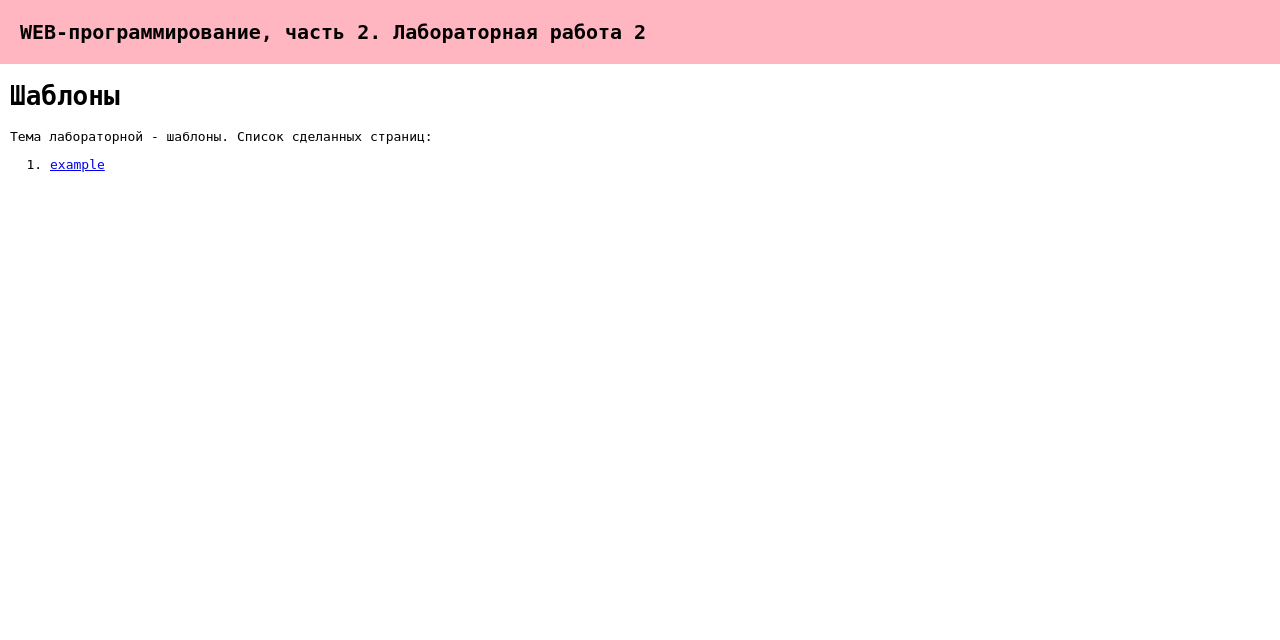
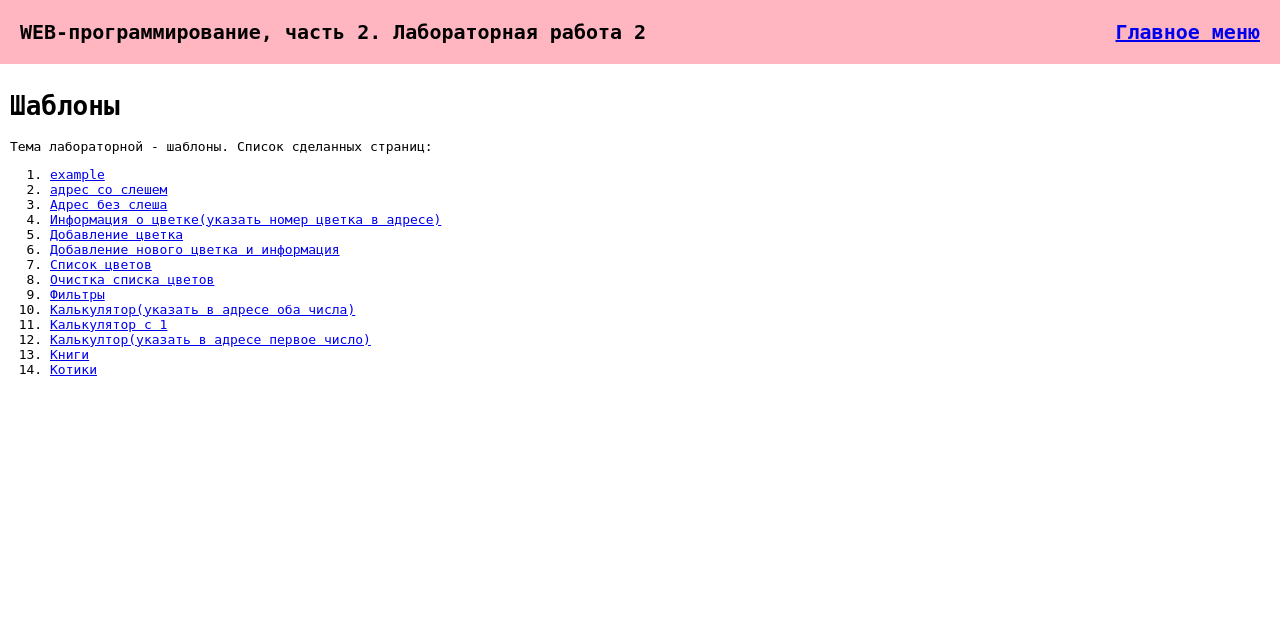
Before and after one commit to Maria9907/web-back-labs, a Flask app: page /lab2/ in a window 1280 px wide. Shown: the top 640 px of the page. Run offline with Flask 3, Linux system fonts and the light colour scheme.

Commit message:
Фавиконка

```diff
--- a/app.py
+++ b/app.py
@@ -199,9 +199,15 @@ def index():
     </head>
     <body>
         <h1>НГТУ, ФБ, WEB-программирование, часть 2. Список лабораторных:</h1>
-        <nav>
-            <a href="/lab1">Первая лабораторная</a>
-        </nav>
+         <ul>
+            <li>
+                <a href="/lab1">Первая лабораторная работа</a>
+            </li>
+            <li>
+                <a href="/lab2">Вторая лабораторная работа</a>
+            </li>
+        </ul>
+
         <footer>
             <p>Матюшкина Мария Дмитриевна, ФБИ-32, 3 курс, 2025 год</p>
         </footer>
--- a/static/main.css
+++ b/static/main.css
@@ -6,15 +6,17 @@ body {
 main {
     margin-bottom: 60px;
     padding: 10px;
-    padding-top:0 ;
+
 
 }
 header {
-
+    display: flex;
     padding: 20px;
     background: lightpink;
     font-weight: bold;
     font-size: 20px;
+    justify-content: space-between;
+    align-items: center;
 }
 footer {
     margin-top: 20px;
--- a/templates/base.html
+++ b/templates/base.html
@@ -7,11 +7,16 @@
     <link
       rel="stylesheet"
       href="{{ url_for('static' , filename='main.css') }}"
-
     />
+    <link rel="icon" type="image/x-icon" href="{{ url_for('static', filename='favicon.ico') }}">
+    <link rel="icon" type="image/png" sizes="32x32" href="{{ url_for('static', filename='favicon-32x32.png') }}">
+    <link rel="icon" type="image/png" sizes="16x16" href="{{ url_for('static', filename='favicon-16x16.png') }}">
+    <link rel="apple-touch-icon" sizes="180x180" href="{{ url_for('static', filename='favicon-32x32.png') }}">
   </head>
   <body>
-    <header>WEB-программирование, часть 2. {{ self.lab() }}</header>
+    <header>WEB-программирование, часть 2. {{ self.lab() }}
+       <a href="{{ url_for('index') }}" class="home-link">Главное меню</a>
+    </header>
     <main>
         {% block main %}{% endblock %}
     </main>
--- a/templates/example.html
+++ b/templates/example.html
@@ -10,6 +10,7 @@
 <body>
     <header>
         WEB-программирование, часть 2. {% if lab %}Лабораторная работа 2{% endif %}
+        <a href="{{ url_for('index') }}" class="home-link">Главное меню</a>
 
     </header>
     <main>
--- a/templates/lab2.html
+++ b/templates/lab2.html
@@ -11,5 +11,46 @@
         <li>
             <a href="/lab2/example">example</a>
         </li>
+        <li>
+            <a href="/lab2/a/">адрес со слешем</a>
+        </li>
+        <li>
+            <a href="/lab2/a">Адрес без слеша</a>
+        </li>
+        <li>
+            <a href="/lab2/flowers/<int:flower_id>">Информация о цветке(указать номер цветка в адресе)</a>
+        </li>
+        <li>
+            <a href="/lab2/add_flower/">Добавление цветка</a>
+        </li>
+        <li>
+            <a href="/lab2/add_flower/<name>">Добавление нового цветка и информация</a>
+        </li>
+        <li>
+            <a href="/lab2/all_flowers">Список цветов</a>
+        </li>
+        <li>
+            <a href="/lab2/clear">Очистка списка цветов</a>
+        </li>
+        <li>
+            <a href="/lab2/filters">Фильтры</a>
+        </li>
+        <li>
+            <a href="/lab2/calc/<int:a>/<int:b>">Калькулятор(указать в адресе оба числа)</a>
+        </li>
+        <li>
+            <a href="/lab2/calc/">Калькулятор с 1</a>
+        </li>
+        <li>
+            <a href="/lab2/calc/<int:a>">Калькултор(указать в адресе первое число)</a>
+        </li>
+        <li>
+            <a href="/lab2/books">Книги</a>
+        </li>
+        <li>
+            <a href="/lab2/cat_breeds">Котики</a>
+        </li>
+
+
     </ol>
 {% endblock %}
```
Also changed, not shown: static/favicon-16x16.png (added), static/favicon-32x32.png (added), static/favicon.ico (added).
